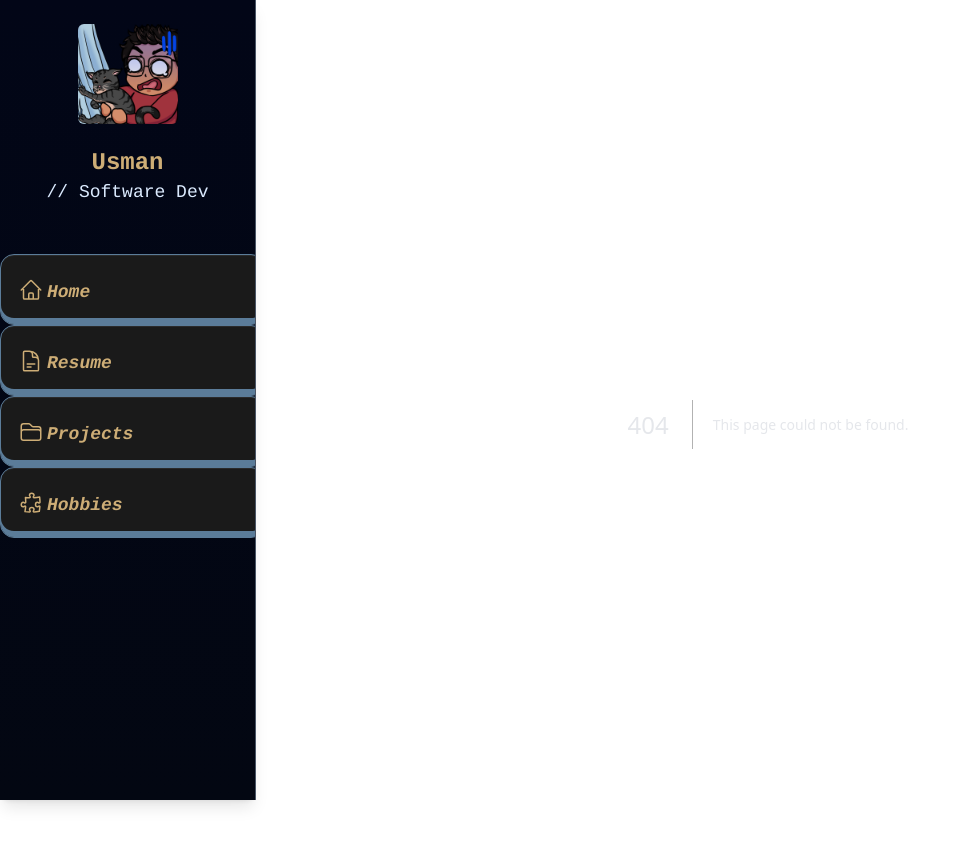
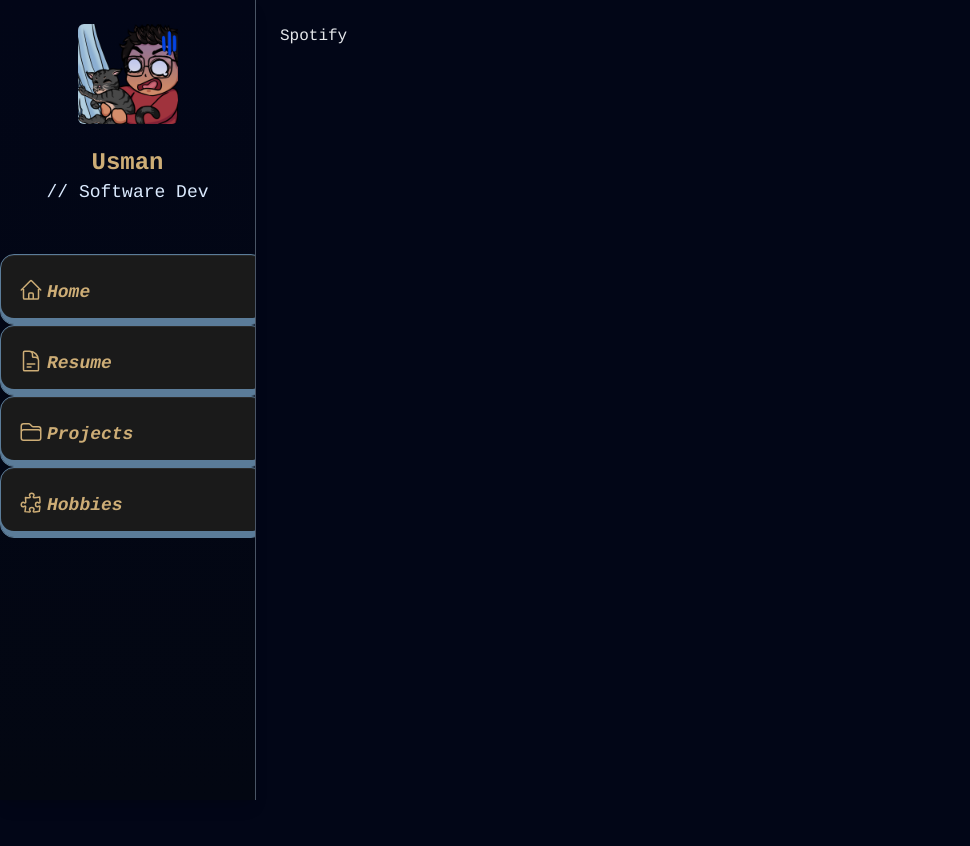
Before and after one commit to Ushmayne/Personal-Site, a Next.js app in the folder my-app/: page /spotify in a window 1280 px wide. Before the commit this address had no page. Shown: the whole page, without its empty margins (0-970 px from the left). After the commit the page ends 800 px from the top, so only its background shows below. Built offline with nearby package versions, Linux system fonts and the light colour scheme.

Commit message:
added icons and started working on a spotify function

```diff
--- /dev/null
+++ b/my-app/app/spotify/page.tsx
@@ -0,0 +1,7 @@
+export default function SpotifyPage() {
+    return (
+        <div>
+            <h1>Spotify</h1>
+        </div>
+    );
+}
--- a/my-app/package.json
+++ b/my-app/package.json
@@ -9,6 +9,8 @@
     "lint": "eslint"
   },
   "dependencies": {
+    "@heroicons/react": "^2.2.0",
+    "lucide-react": "^0.562.0",
     "next": "16.0.8",
     "react": "19.2.1",
     "react-dom": "19.2.1"
```
Also changed, not shown: 1 other file (tests, documents, lock files or other folders).
